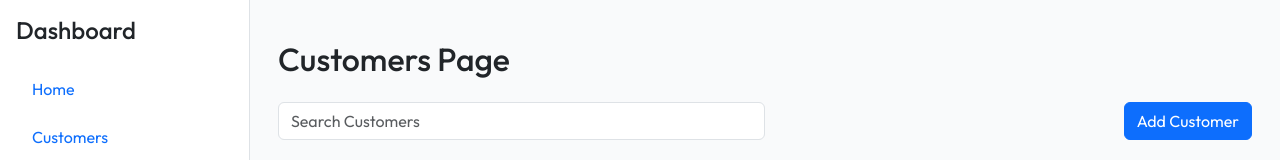
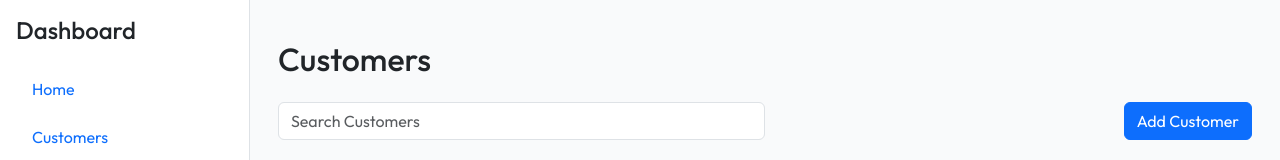
Before and after one commit to thoriqdharmawan/ocm, a React (Vite) app: page /customers in a window 1280 px wide. Shown: the top 160 px of the page. Built offline with nearby package versions, Linux system fonts and the light colour scheme; no server answers.

Commit message:
fix: update page title from 'Customers Page' to 'Customers'

```diff
--- a/src/pages/Customers.tsx
+++ b/src/pages/Customers.tsx
@@ -134,7 +134,7 @@ const Customers = () => {
 
   return (
     <div className="container">
-      <h2 className="my-4">Customers Page</h2>
+      <h2 className="my-4">Customers</h2>
 
       <div className="d-flex justify-content-between align-items-center mb-4">
         <Input
```
